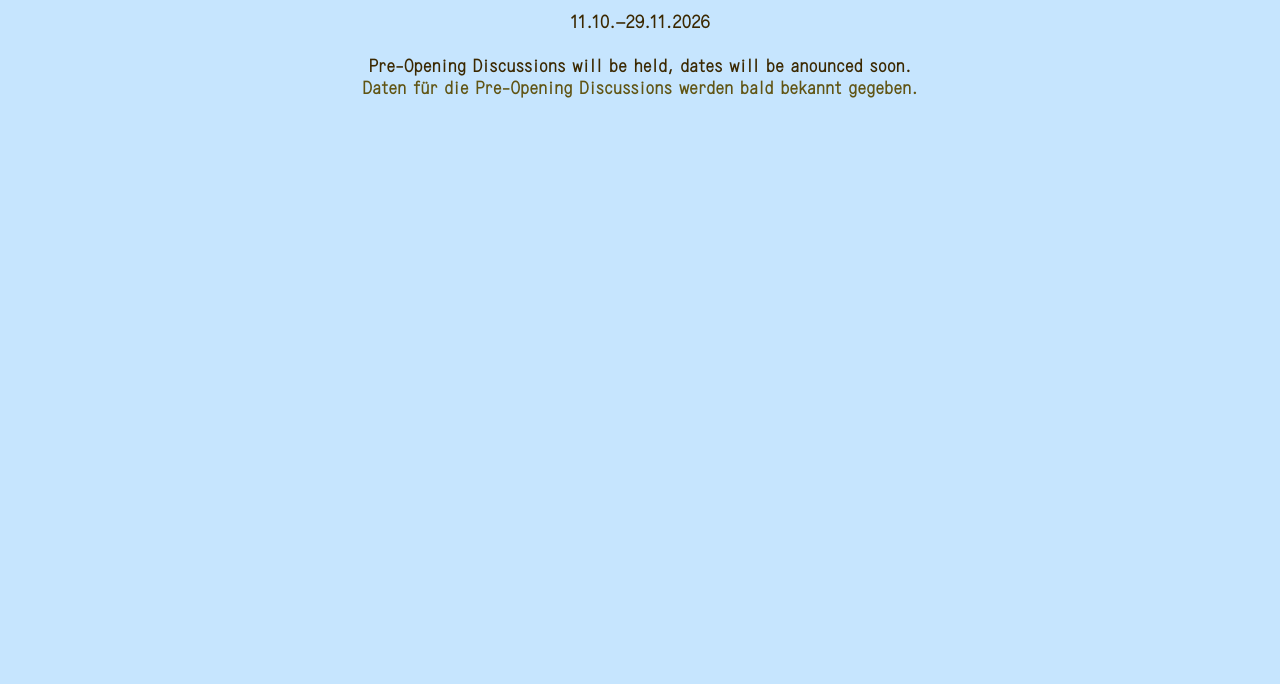
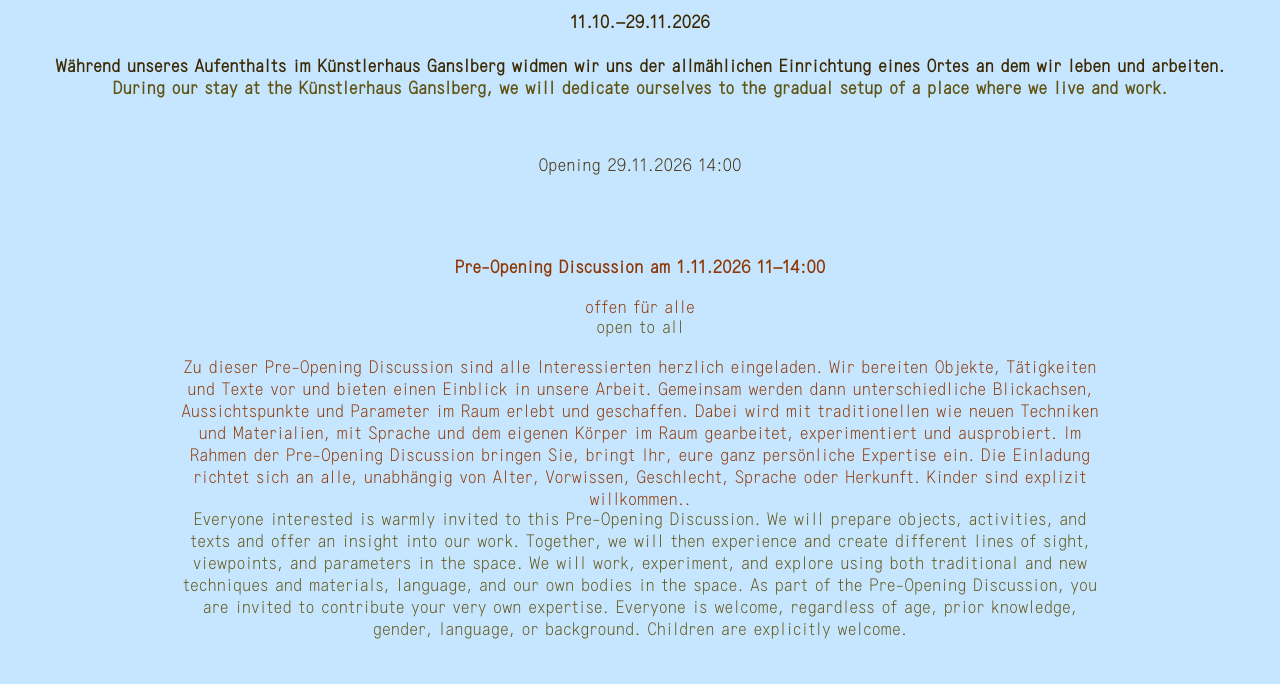
Before and after one commit to kleinmy123/ab0de, a plain HTML site: page website/index.html in a window 1280 px wide. Drawn offline with Linux system fonts and the light colour scheme.

Commit message:
Neues Text, Offene Pre-Opening Discussion incl. Formatierung

```diff
--- a/website/index.html
+++ b/website/index.html
@@ -10,11 +10,26 @@
 
   <body>
     <header>
-      <h1>11.10.–29.11.2026<br><br>Pre-Opening Discussions will be held, dates will be anounced soon.</h1>
-      <h2>Daten für die Pre-Opening Discussions werden bald bekannt gegeben.</h2>
+      <h1>11.10.–29.11.2026<br><br>Während unseres Aufenthalts im Künstlerhaus Ganslberg widmen wir uns der allmählichen Einrichtung eines Ortes an dem wir leben und arbeiten.</h1>
+      <h2>During our stay at the Künstlerhaus Ganslberg, we will dedicate ourselves to the gradual setup of a place where we live and work.</h2>
     </header>
     <main>
+      <br>
+       <p class="DE">Opening 29.11.2026 14:00</p>
+        <br>
+        <br>
+      <div class="open-discussion">
+        <h3>Pre-Opening Discussion am 1.11.2026 11–14:00</h3>
+        <p>offen für alle</p>
+        <p class="EN">open to all</p>
+        <p>Zu dieser Pre-Opening Discussion sind alle Interessierten herzlich eingeladen.
+Wir bereiten Objekte, Tätigkeiten und Texte vor und bieten einen Einblick in unsere Arbeit. Gemeinsam werden dann unterschiedliche Blickachsen, Aussichtspunkte und Parameter im Raum erlebt und geschaffen. Dabei wird mit traditionellen wie neuen Techniken und Materialien, mit Sprache und dem eigenen Körper im Raum gearbeitet, experimentiert und ausprobiert. Im Rahmen der Pre-Opening Discussion bringen Sie, bringt Ihr, eure ganz persönliche Expertise ein.
+Die Einladung richtet sich an alle, unabhängig von Alter, Vorwissen, Geschlecht, Sprache oder Herkunft. Kinder sind explizit willkommen..</p>
+        <p class="EN">Everyone interested is warmly invited to this Pre-Opening Discussion.
+      We will prepare objects, activities, and texts and offer an insight into our work. Together, we will then experience and create different lines of sight, viewpoints, and parameters in the space. We will work, experiment, and explore using both traditional and new techniques and materials, language, and our own bodies in the space. As part of the Pre-Opening Discussion, you are invited to contribute your very own expertise.
+      Everyone is welcome, regardless of age, prior knowledge, gender, language, or background. Children are explicitly welcome.</p>
+        <br>
+      </div>
     </main>
-
   </body>
 </html>
--- a/website/style.css
+++ b/website/style.css
@@ -14,7 +14,11 @@
 }
 
 header {
-  margin-top: 10px;
+  margin: 10px 10px 0 10px;
+}
+
+main{
+  margin: 0px 20px 2px 20px;
 }
 
 h1 {
@@ -26,3 +30,27 @@
   color: #605413;
   margin-top: -12px;
 }
+
+h3{
+  font-size: 18px;
+}
+
+.DE{
+  font-family: "Erika Knoebl", sans-serif;
+  font-size: 18px;
+  color: #3b2800;
+}
+
+.EN{
+  font-family: "Erika Knoebl", sans-serif;
+  font-size: 18px;
+  color: #605413;
+  margin-top: -20px;
+}
+
+.open-discussion{
+  font-family: "Erika Knoebl", sans-serif;
+  font-size: 18px;
+  color: #8e3600;
+  margin: 0vw 12vw 0vw 12vw;
+}
```
Also changed, not shown: 1 other file.
